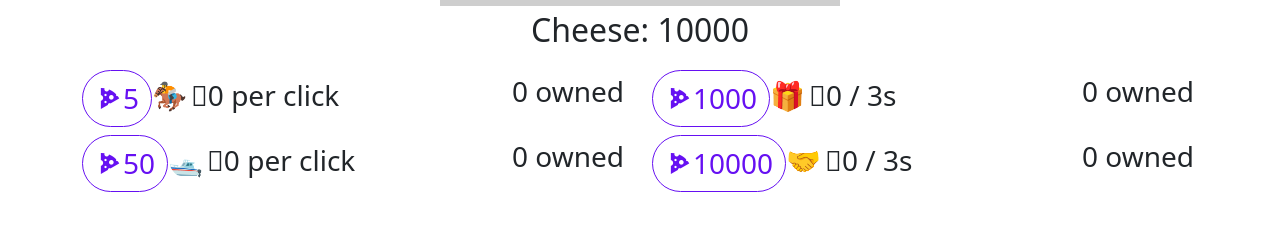
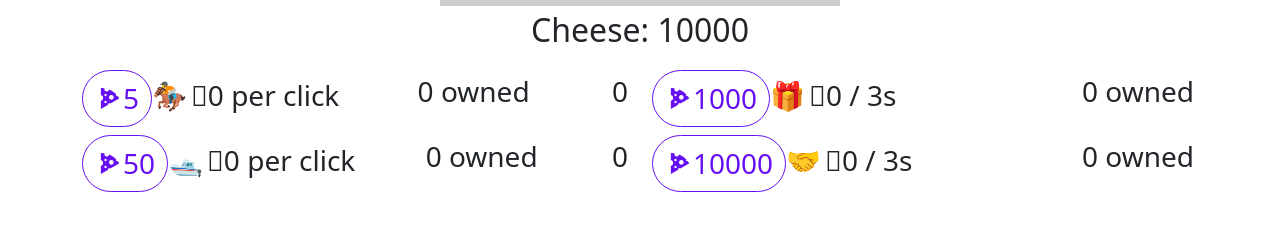
Before and after one commit to d-hooper/vue_moon_miner, a Vue app: page / in a window 1280 px wide. Shown: the part 294-524 px from the top of the page. Built offline with nearby package versions, Linux system fonts and the light colour scheme; grey boxes are pictures that could not be loaded.

Commit message:
clickTotal multiplier changing on buying upgrade

```diff
--- a/src/App.vue
+++ b/src/App.vue
@@ -11,9 +11,14 @@ const cheese = computed(() => AppState.cheese)
 const clickUpgrades = computed(() => AppState.clickUpgrades)
 const autoUpgrades = computed(() => AppState.autoUpgrades)
 
-// const upgradeMultiplier = computed(() => {
-
-// })
+const clickTotal = computed(() => {
+  let clickTotal = 0
+  clickUpgrades.value.forEach(upgrade => {
+    clickTotal += (upgrade.quantity * upgrade.multiplier)
+  })
+  console.log(clickTotal);
+  return clickTotal
+})
 
 function mine() {
   cheeseService.mine()
@@ -49,7 +54,8 @@ function buyAutoUpgrade(upgrade) {
         <div class="col-6">
           <div v-for="upgrade in clickUpgrades" :key="upgrade.id" class="fs-3 mb-2 d-flex justify-content-between">
             <div>
-              <button @click="buyClickUpgrade(upgrade)" class="btn border border-indigo rounded-pill fs-3" type="button" :title="'Buy ' + upgrade.name">
+              <button @click="buyClickUpgrade(upgrade)" class="btn border border-indigo rounded-pill fs-3" type="button"
+                      :title="'Buy ' + upgrade.name">
                 <span class="mdi mdi-cheese text-indigo">{{ upgrade.price }}</span>
               </button>
               <span>{{ upgrade.emoji }}</span>
@@ -58,12 +64,14 @@ function buyAutoUpgrade(upgrade) {
             <div class="d-block">
               <span class="me-1"> {{ upgrade.quantity }} owned</span>
             </div>
+            <span>{{ clickTotal }}</span>
           </div>
         </div>
         <div class="col-6">
           <div v-for="upgrade in autoUpgrades" :key="upgrade.id" class="fs-3 mb-2 d-flex justify-content-between">
             <div>
-              <button @click="buyAutoUpgrade(upgrade)" class="btn border border-indigo rounded-pill fs-3" type="button" :title="'Buy ' + upgrade.name">
+              <button @click="buyAutoUpgrade(upgrade)" class="btn border border-indigo rounded-pill fs-3" type="button"
+                      :title="'Buy ' + upgrade.name">
                 <span class="mdi mdi-cheese text-indigo">{{ upgrade.price }}</span>
               </button>
               <span>{{ upgrade.emoji }}</span>
```
